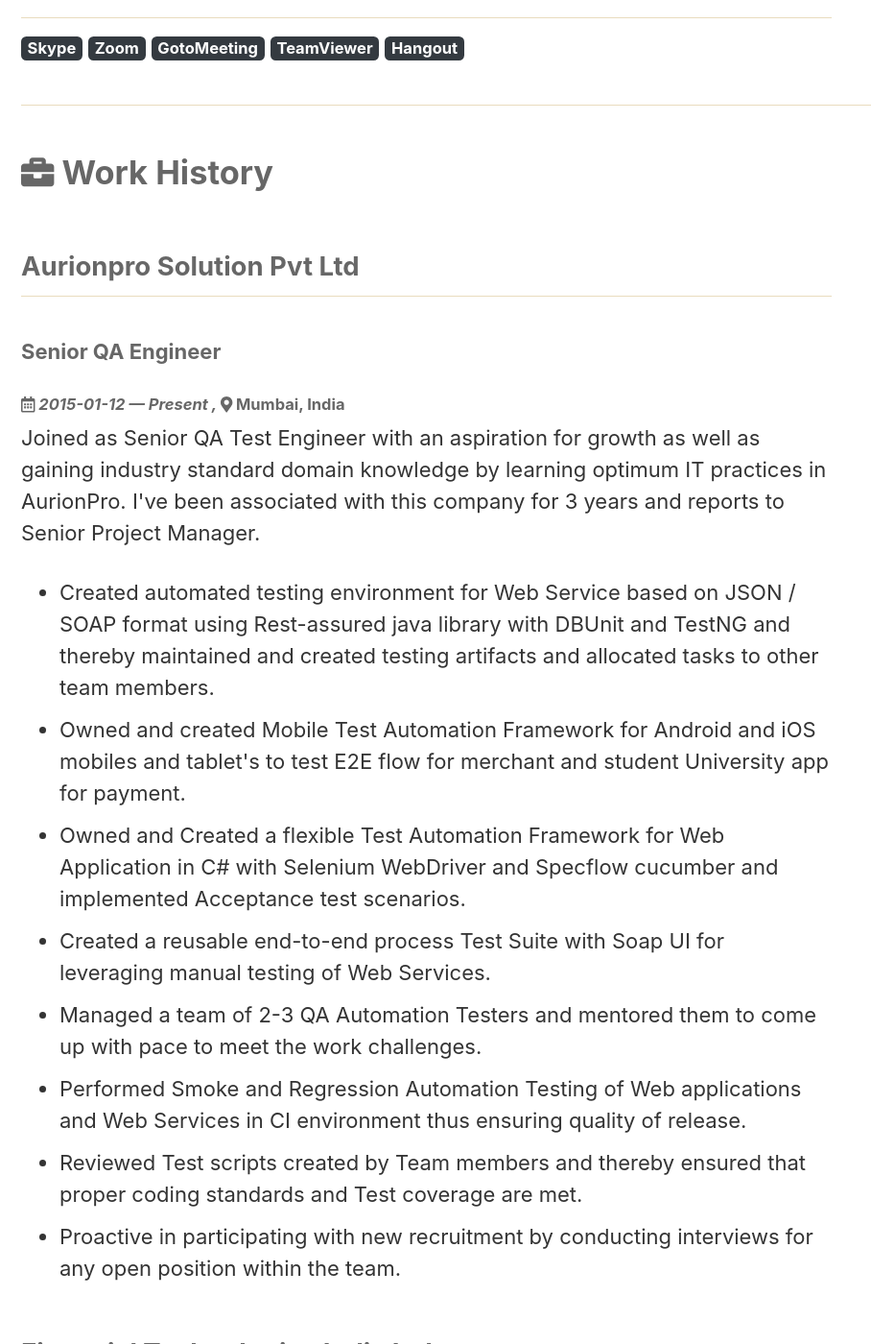
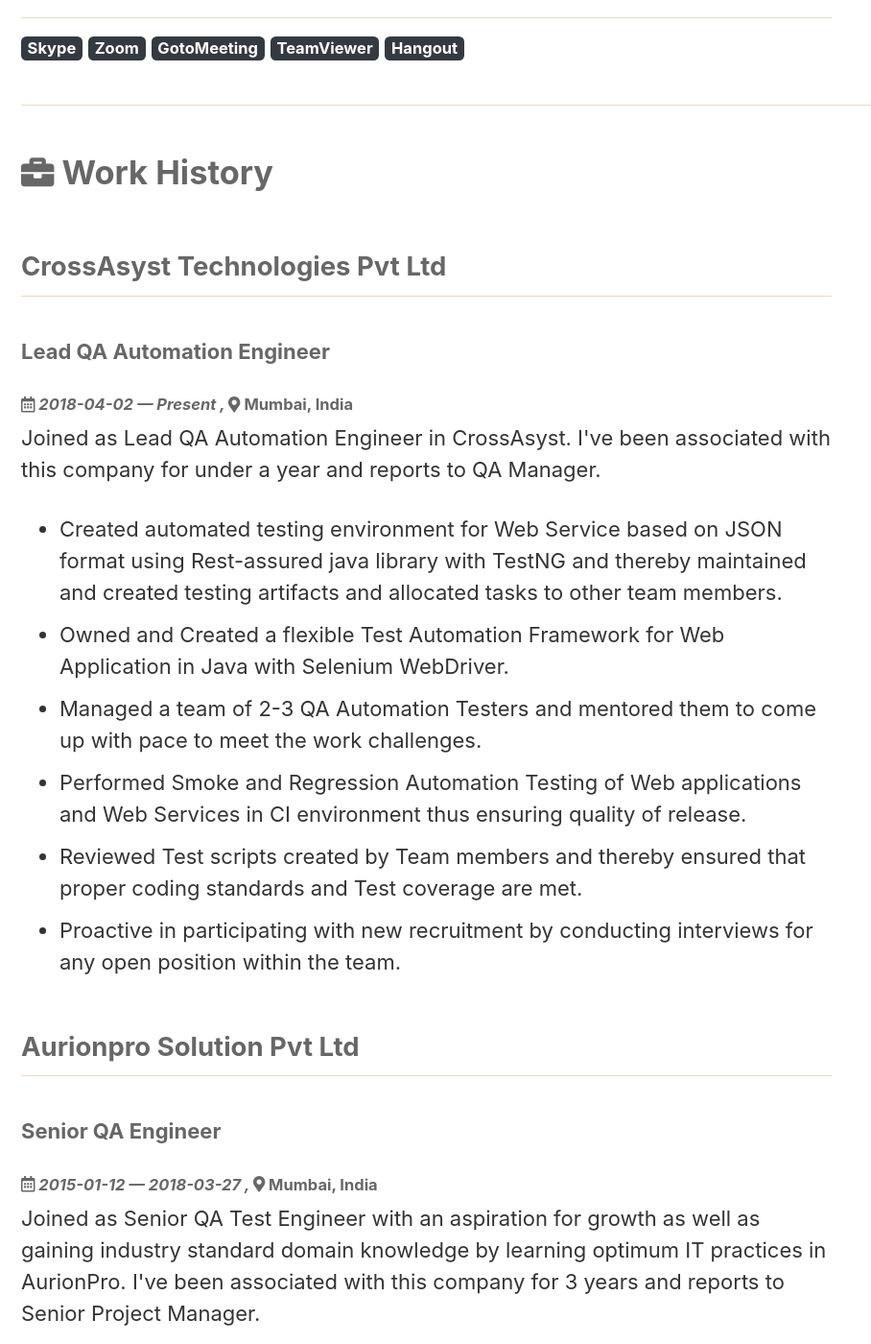
Before and after one commit to WasiqB/wasiqb.github.io, a Jekyll site: the page built from _pages/home.md, in a window 1280 px wide and 1400 px high, scrolled down 2032 px. Shown: the whole window at 96% size, without its empty margins (0-908 px from the left). Built offline with Jekyll 4.4.1, drawn with Linux system fonts in a browser that asks for light colours; nearby versions of some CDN libraries.

Commit message:
Updated experience section.

```diff
--- a/_data/cv.json
+++ b/_data/cv.json
@@ -31,11 +31,28 @@
   },
   "work": [
     {
+      "company": "CrossAsyst Technologies Pvt Ltd",
+      "position": "Lead QA Automation Engineer",
+      "website": "http://www.xasyst.com/",
+      "startDate": "2018-04-02",
+      "endDate": "",
+      "location": "Mumbai, India",
+      "summary": "Joined as Lead QA Automation Engineer in CrossAsyst. I've been associated with this company for under a year and reports to QA Manager.",
+      "highlights": [
+        "Created automated testing environment for Web Service based on JSON format using Rest-assured java library with TestNG and thereby maintained and created testing artifacts and allocated tasks to other team members.",
+        "Owned and Created a flexible Test Automation Framework for Web Application in Java with Selenium WebDriver.",
+        "Managed a team of 2-3 QA Automation Testers and mentored them to come up with pace to meet the work challenges.",
+        "Performed Smoke and Regression Automation Testing of Web applications and Web Services in CI environment thus ensuring quality of release.",
+        "Reviewed Test scripts created by Team members and thereby ensured that proper coding standards and Test coverage are met.",
+        "Proactive in participating with new recruitment by conducting interviews for any open position within the team."
+      ]
+    },
+    {
       "company": "Aurionpro Solution Pvt Ltd",
       "position": "Senior QA Engineer",
       "website": "http://www.aurionpro.com/",
       "startDate": "2015-01-12",
-      "endDate": "",
+      "endDate": "2018-03-27",
       "location": "Mumbai, India",
       "summary": "Joined as Senior QA Test Engineer with an aspiration for growth as well as gaining industry standard domain knowledge by learning optimum IT practices in AurionPro. I've been associated with this company for 3 years and reports to Senior Project Manager.",
       "highlights": [
@@ -174,7 +191,7 @@
       "keywords": [
         "Windows",
         "Mac OSX",
-        "Ubuntu"
+        "Linux Ubuntu"
       ]
     },
     {
```
